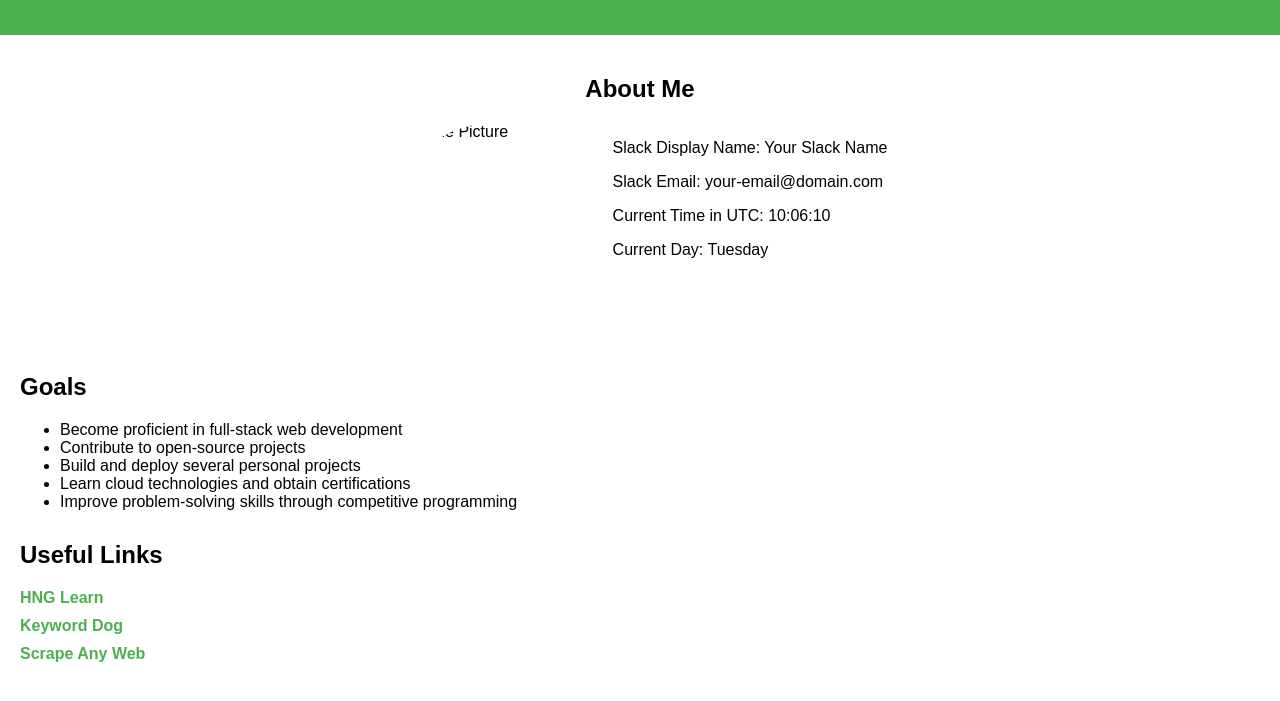
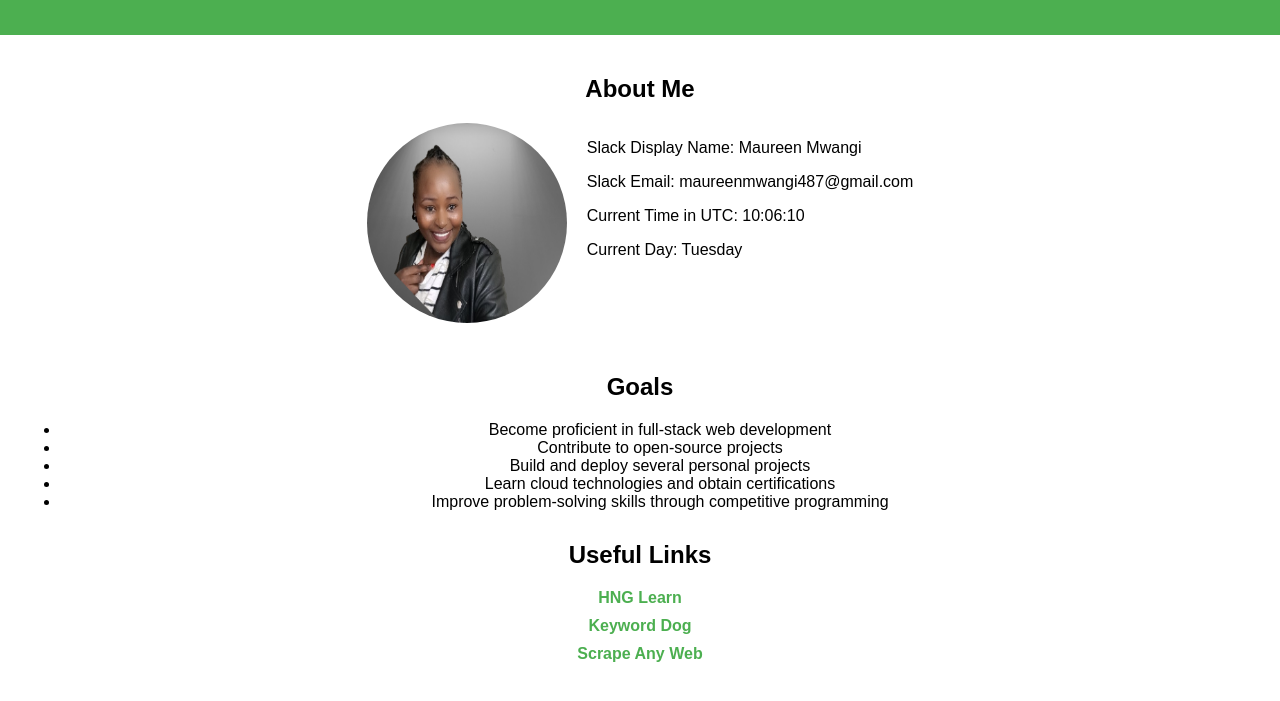
Before and after one commit to maureen-james/2-years-goal, a plain HTML site: page index.html in a window 1280 px wide. Shown: the part 77-778 px from the top of the page. Drawn offline with Linux system fonts and the light colour scheme.

Commit message:
modify body

```diff
--- a/index.html
+++ b/index.html
@@ -14,10 +14,10 @@
         <section class="profile">
             <h2>About Me</h2>
             <div class="profile-info">
-                <img src="path/to/your/profile-picture.jpg" alt="Profile Picture" data-testid="slackProfilePicture" width="200" height="200">
+                <img src="assets/profile-picture.png" alt="Profile Picture" data-testid="slackProfilePicture" width="200" height="200">
                 <div class="text-info">
-                    <p>Slack Display Name: <span data-testid="slackDisplayName">Your Slack Name</span></p>
-                    <p>Slack Email: <span data-testid="slackEmail">your-email@domain.com</span></p>
+                    <p>Slack Display Name: <span data-testid="slackDisplayName">Maureen Mwangi</span></p>
+                    <p>Slack Email: <span data-testid="slackEmail">maureenmwangi487@gmail.com</span></p>
                     <p>Current Time in UTC: <span data-testid="currentTimeUTC" id="currentTimeUTC"></span></p>
                     <p>Current Day: <span data-testid="currentDay" id="currentDay"></span></p>
                 </div>
--- a/styles.css
+++ b/styles.css
@@ -40,6 +40,7 @@ main {
 
 .goals, .links {
     margin-bottom: 30px;
+    text-align: center;
 }
 
 .links ul {
```
Also changed, not shown: assets/profile-picture.png (added), assets/profile-picture1.png (added).
